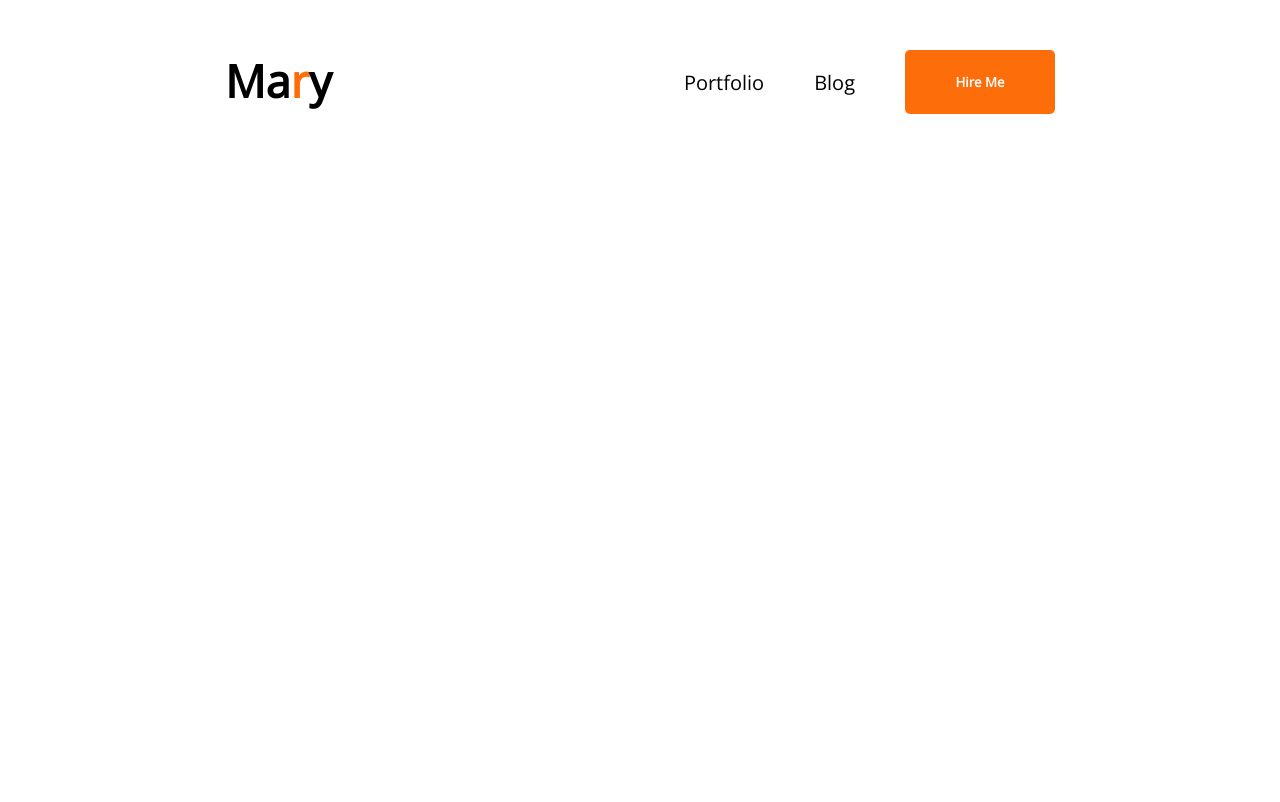
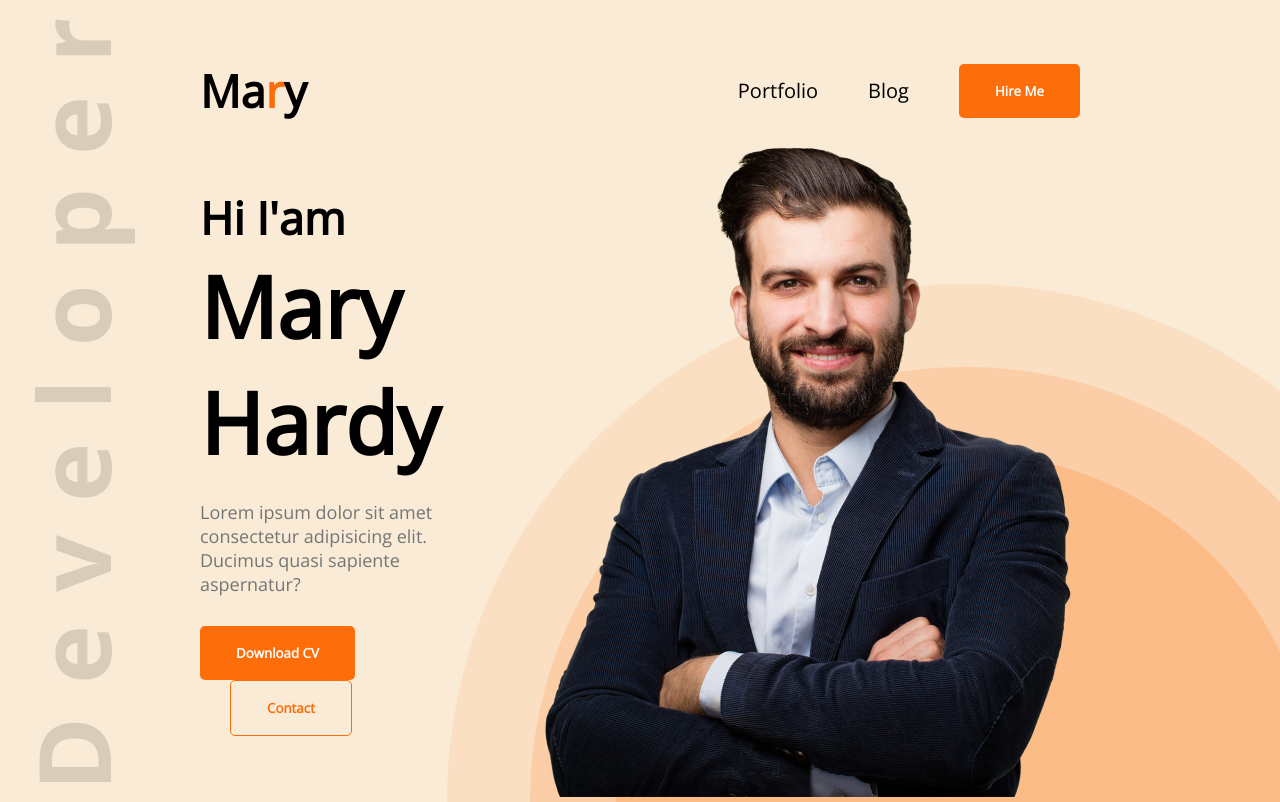
Before and after one commit to rahim-jsr/developer-portfolio, a plain HTML site: page index.html in a window 1280 px wide. Drawn offline with nearby package versions, Linux system fonts and the light colour scheme.

Commit message:
header section work done

```diff
--- a/index.html
+++ b/index.html
@@ -5,19 +5,34 @@
     <meta http-equiv="X-UA-Compatible" content="IE=edge">
     <meta name="viewport" content="width=device-width, initial-scale=1.0">
     <title>Developer Portfolio</title>
+    <script src="https://kit.fontawesome.com/c70448b9bf.js" crossorigin="anonymous"></script>
     <link rel="stylesheet" href="/styles/style.css">
     <link rel="preconnect" href="https://fonts.googleapis.com"><link rel="preconnect" href="https://fonts.gstatic.com" crossorigin><link href="https://fonts.googleapis.com/css2?family=Open+Sans&display=swap" rel="stylesheet">
 </head>
 <body>
-    <header>
+    <header class="header">
         <nav>
             <h2 class="nav-title">Ma<span class="text-primary">r</span>y</h2>
             <ul>
                 <li><a href="http://">Portfolio</a></li>
                 <li><a href="http://">Blog</a></li>
-                <li><button class="">Hire Me</button></li>
+                <li><button class="primary-btn">Hire Me</button></li>
             </ul>
         </nav>
+        <div class="banner">
+            <div class="banner-content">
+                <h3 class="banner-subtitle">Hi I'am</h3>
+                <h1 class="banner-title">Mary Hardy</h1>
+                <p class="banner-description">Lorem ipsum dolor sit amet consectetur adipisicing elit. Ducimus quasi sapiente aspernatur?</p>
+                <div class="">
+                    <button class="primary-btn banner-btn">Download CV</button>
+                    <button class="primary-btn banner-contact-btn">Contact</button>
+                </div>
+            </div>
+            <div class="">
+                <img src="assets/images/hardy.png" alt="">
+            </div>
+        </div>
     </header>
     <main>
 
--- a/styles/style.css
+++ b/styles/style.css
@@ -1,8 +1,21 @@
 *{
+    margin: 0;
     font-family: 'Open Sans', sans-serif;
-    margin: 0;
 }
 
+.primary-color{
+    color: #FD6E0A;
+}
+
+/* HEADER AND NAVIGATION STYLES */
+.header{
+    background-color: antiquewhite;
+    padding-top: 60px;
+    background-image: url('../assets/images/header_bg.png'),url('../assets/images/developer.png');
+    background-repeat: no-repeat;
+    background-position: right bottom, left 3% center;
+
+}
 .nav-title{
     font-size: 45px;
     font-weight: 800;
@@ -11,7 +24,7 @@
 nav{
     display: flex;
     justify-content: space-between;
-    margin: 50px 225px;
+    margin: 0 200px;
     font-size: 20px;
 
 }
@@ -21,15 +34,19 @@ align-items: center;
 }
 nav ul li{margin-left: 50px;
 list-style: none;
+
 }
-nav ul li button{
-    Width:150px;
-    Height:64px;
+
+.primary-btn{
+    /* Width:150px;
+    Height:64px; */
     background-color: #FD6E0A;
     color: white;
     font-weight: 700;
     border-radius: 5px;
     border: none;
+    padding: 18px 36px;
+    cursor: pointer;
 }
 nav ul li a{
     text-decoration: none;
@@ -39,3 +56,30 @@ nav ul li a{
 .text-primary{
     color: #FD6E0A;
 }
+ /* BANNER STYLES  */
+ .banner{
+    margin: 0 200px;
+    display: flex;
+    align-items: center;
+ }
+ .banner-subtitle{
+    font-size: 45px;
+    font-weight: 600px;
+ }
+ .banner-title{
+    font-size: 85px;
+    margin-bottom: 20px;
+    font-weight: 700;
+ }
+ .banner-description{
+    color: #757575;
+    margin-bottom: 30px;
+    font-size: 18px;
+ }
+ .banner-contact-btn{
+    margin-left: 30px;
+    color: #FD6E0A;
+    background-color: transparent;
+    border-radius: 5px;
+    border: 1px solid #FD6E0A;
+ }
```
Also changed, not shown: assets/images/developer.png (added), assets/images/hardy.png (added), assets/images/header_bg.png (added), assets/images/icons/facebook.png (added), assets/images/icons/insta.png (added), assets/images/icons/js.png (added), assets/images/icons/mongo.png (added), assets/images/icons/nodejs.png (added), assets/images/icons/react.png (added), assets/images/icons/twitter.png (added).
